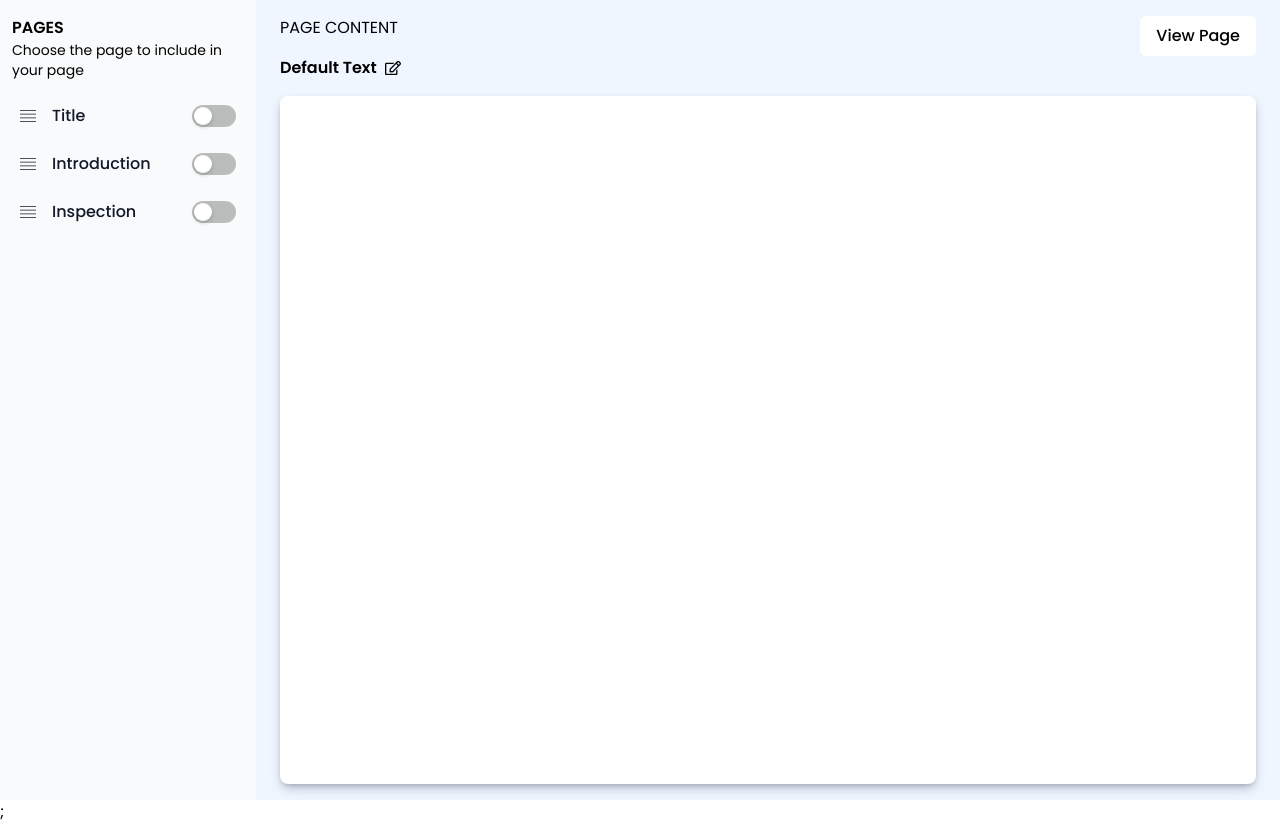
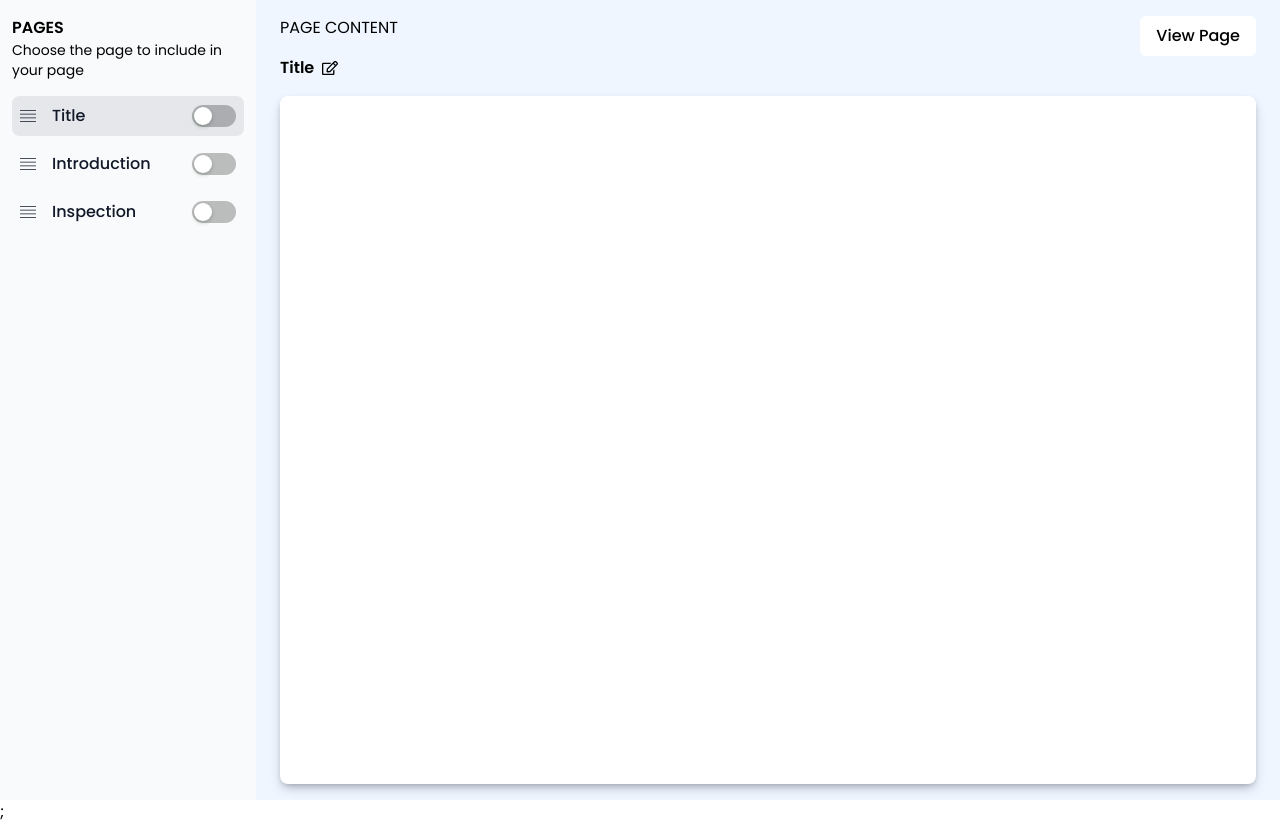
Before and after one commit to Abdulcomsian/peaktek, a React (Vite) app: page /projects in a window 1280 px wide. Built offline with nearby package versions, Linux system fonts and the light colour scheme.

Commit message:
projects added in model

```diff
--- a/src/components/Dashboard/KanbanBoard/index.jsx
+++ b/src/components/Dashboard/KanbanBoard/index.jsx
@@ -24,7 +24,6 @@ import { Button } from "@components";
 import { NewJobModal, JobDetailModal, AddBoardModal } from "@components/Modals";
 
 import "./kanban.css";
-// import { useCustomer } from "../../../";
 
 const initialColumns = [
   { id: "newLead", title: "New Lead" },
@@ -52,9 +51,6 @@ function KanbanBoard() {
 
   const [isDragging, setIsDragging] = useState(false);
   const [addNewBoard, setAddNewBoard] = useState(false);
-
-  // const { customer } = useCustomer();
-  // console.log(customer);
 
   const sensors = useSensors(
     useSensor(MouseSensor, {
--- a/src/components/Dashboard/TabComponent/index.jsx
+++ b/src/components/Dashboard/TabComponent/index.jsx
@@ -125,6 +125,13 @@ const TabComponent = ({ selectedTask }) => {
         title: "Contractor PaySheet",
         to: "/contractor-pay-sheet",
         children: "Create Paysheet",
+      },
+    },
+    {
+      headerData: {
+        title: "Projects",
+        to: "/projects/title",
+        children: "Create Projects",
       },
     },
   ];
--- a/src/pages/Projects/index.jsx
+++ b/src/pages/Projects/index.jsx
@@ -30,17 +30,20 @@ const Projects = () => {
   };
 
   const location = useLocation();
-  const getTitle = () => {
-    if (location.pathname.endsWith("title")) {
-      return "Title";
-    } else if (location.pathname.endsWith("introduction")) {
-      return "Introduction";
-    } else if (location.pathname.endsWith("inspection")) {
-      return "Inspection";
-    } else {
-      return "Default Text";
+
+  // Determine active sidebar item based on current pathname
+  const getActiveItem = () => {
+    for (const sidebar of sidebarData) {
+      if (location.pathname.startsWith(sidebar.link)) {
+        return sidebar;
       }
+    }
+    // Return default if no match found (though this scenario shouldn't occur based on provided data)
+    return sidebarData[0];
   };
+
+  // Get active sidebar item
+  const activeItem = getActiveItem();
 
   return (
     <Fragment>
@@ -80,30 +83,27 @@ const Projects = () => {
           </p>
 
           <ul className="space-y-2 font-medium">
-            {sidebarData?.map((sidebar) => {
-              const isActive = location.pathname === sidebar.link;
-              return (
+            {sidebarData.map((sidebar) => (
               <li
+                key={sidebar.id}
                 className={`w-full flex justify-between items-center p-2 rounded-lg group ${
-                    isActive
+                  sidebar === activeItem
                     ? "bg-gray-200 dark:bg-gray-600 text-gray-900 dark:text-white"
                     : "text-gray-900 dark:text-white hover:bg-gray-100 dark:hover:bg-gray-700"
                 }`}
-                  key={sidebar?.id}
               >
                 <Link
-                    to={sidebar?.link}
+                  to={sidebar.link || "/projects/title"}
                   className="flex items-center flex-grow"
                 >
                   <div className="flex items-center">
                     <TfiAlignJustify />
-                      <span className="mx-4">{sidebar?.linkText}</span>
+                    <span className="mx-4">{sidebar.linkText}</span>
                   </div>
                 </Link>
                 <Switch className="ml-4" onClick={handleSwitchClick} />
               </li>
-              );
-            })}
+            ))}
           </ul>
         </div>
       </aside>
@@ -115,7 +115,7 @@ const Projects = () => {
           </Button>
         </div>
         <div className="flex items-center gap-2 mb-4 cursor-pointer">
-          <span className="font-semibold">{getTitle()}</span>
+          <span className="font-semibold">{activeItem.linkText}</span>
           <FaRegEdit />
         </div>
 
```
Lines whose indentation alone changed are shown as unchanged.
